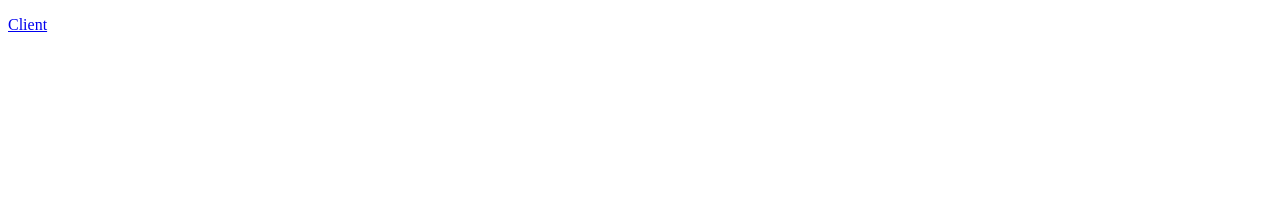
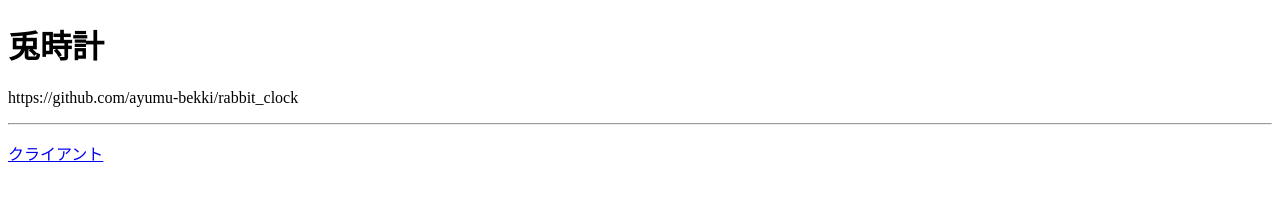
Before and after one commit to ayumu-bekki/hare_tortoise_clock, a plain HTML site: page index.html in a window 1280 px wide. Drawn offline with Linux system fonts and the light colour scheme.

Commit message:
Github Pages 公開用の仕組みを整備

```diff
--- a/index.html
+++ b/index.html
@@ -1,7 +1,12 @@
 <!doctype html>
 <html>
 <head>
+  <meta charset="utf-8">
+  <title>兎時計</title>
 </head>
 <body>
- <p><a href="web_client">Client</a></p>
+  <h1>兎時計</h1>
+  <p>https://github.com/ayumu-bekki/rabbit_clock</p>
+  <hr>
+  <p><a href="web_client">クライアント</a></p>
 </body>
```
Also changed, not shown: docs/web_client_qrcode.png (added), 1 other file.
